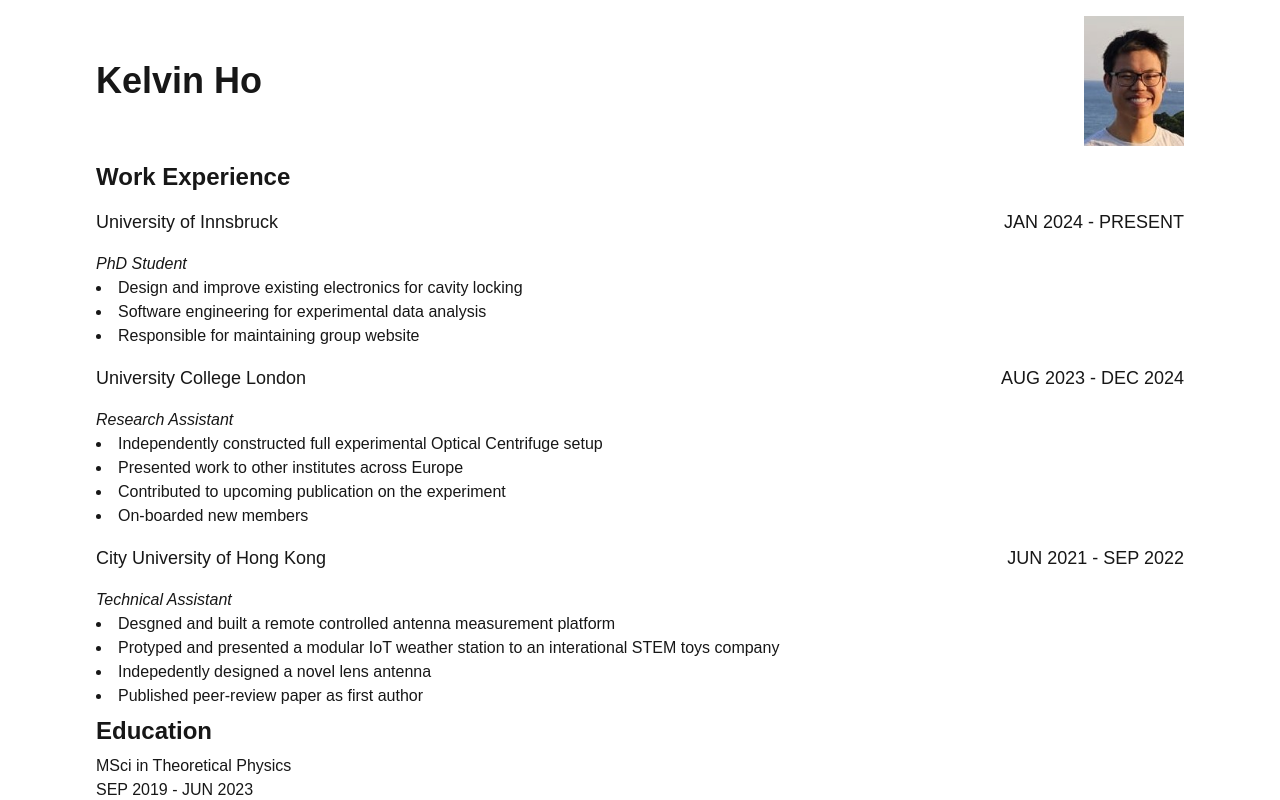
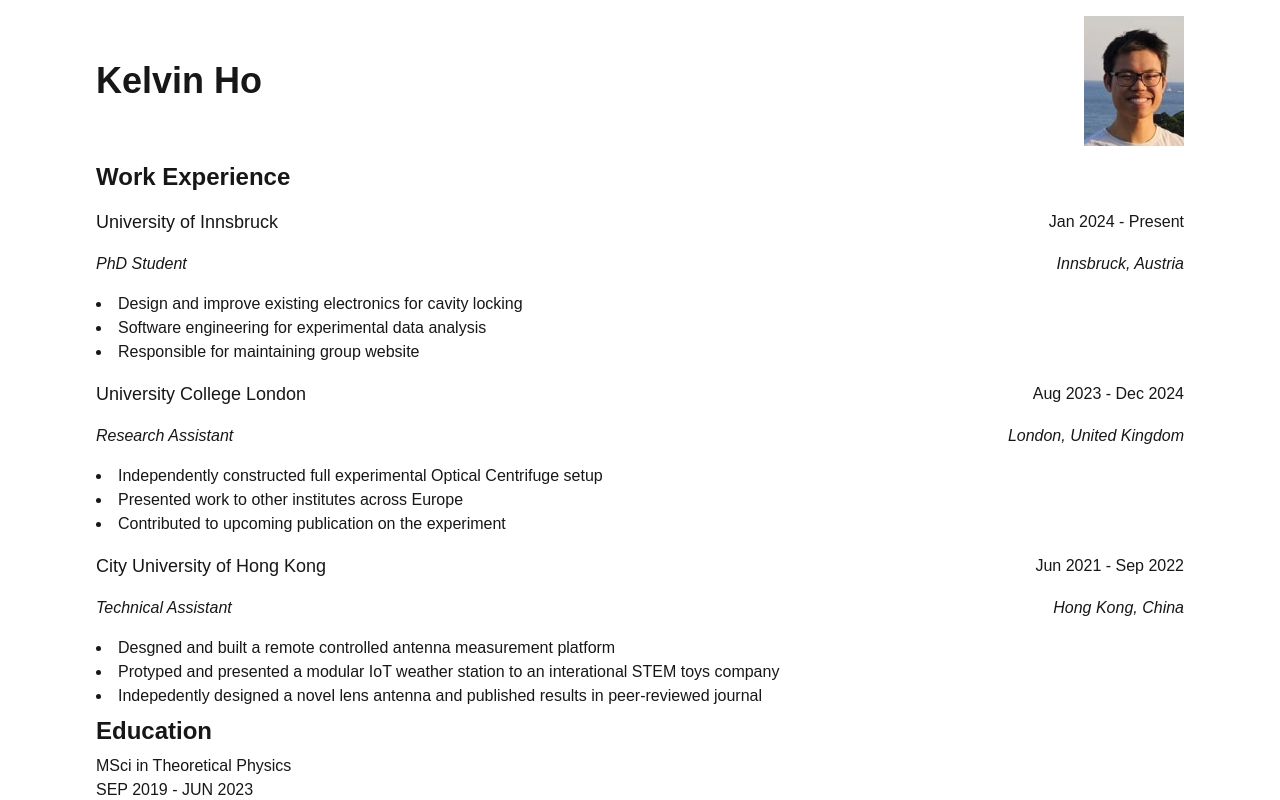
Before and after one commit to kakitkelvinho/cvbuilder, a Next.js app: page / in a window 1280 px wide. Shown: the top 800 px of the page. Built offline with nearby package versions, Linux system fonts and the light colour scheme.

Commit message:
modify components

```diff
--- a/src/components/awards.tsx
+++ b/src/components/awards.tsx
@@ -2,6 +2,7 @@ import SubHeader from "@/subcomponents/subheader";
 
 type awardProp = {
   title: string;
+  institution: string;
   location: string;
   date: string;
   description: string;
@@ -28,14 +29,16 @@ function Award({ award }: { award: awardProp }) {
 
 const hkses: awardProp = {
   title: "Hong Kong Scholarship for Excellence Scheme",
-  location: "HKSAR Government",
-  date: "SEP 2019 - JUN 2023",
+  institution: "HKSAR Government",
+  location: "Hong Kong, China",
+  date: "Sep 2019 - Jun 2023",
   description: "Full scholarship for 4 years tuition for my degree."
 }
 
 const tmentor: awardProp = {
   title: "Senior Mentor Administrative Excellence",
-  location: "University College London",
-  date: "SEP 2022 - JAN 2023",
+  institution: "University College London",
+  location: "London, United Kingdom",
+  date: "Sep 2022 - Jan 2023",
   description: "Outstanding organization and management of university's mentorship program."
 }
--- a/src/components/workexperience.tsx
+++ b/src/components/workexperience.tsx
@@ -3,6 +3,7 @@ import SubHeader from "@/subcomponents/subheader";
 type Experience = {
   title: string;
   location: string;
+  institution: string;
   date: string;
   achievements: string[];
 }
@@ -33,8 +34,9 @@ function WorkItem({ experience }: { experience: Experience }) {
 
 const phd: Experience = {
   title: "PhD Student",
-  location: "University of Innsbruck",
-  date: "JAN 2024 - PRESENT",
+  location: "Innsbruck, Austria",
+  institution: "University of Innsbruck",
+  date: "Jan 2024 - Present",
   achievements: [
     "Design and improve existing electronics for cavity locking",
     "Software engineering for experimental data analysis",
@@ -44,24 +46,24 @@ const phd: Experience = {
 
 const uclRA: Experience = {
   title: "Research Assistant",
-  location: "University College London",
-  date: "AUG 2023 - DEC 2024",
+  institution: "University College London",
+  location: "London, United Kingdom",
+  date: "Aug 2023 - Dec 2024",
   achievements: [
     "Independently constructed full experimental Optical Centrifuge setup",
     "Presented work to other institutes across Europe",
     "Contributed to upcoming publication on the experiment",
-    "On-boarded new members"
   ]
 }
 
 const cityuTA: Experience = {
   title: "Technical Assistant",
-  location: "City University of Hong Kong",
-  date: "JUN 2021 - SEP 2022",
+  institution: "City University of Hong Kong",
+  location: "Hong Kong, China",
+  date: "Jun 2021 - Sep 2022",
   achievements: [
     "Desgned and built a remote controlled antenna measurement platform",
     "Protyped and presented a modular IoT weather station to an interational STEM toys company",
-    "Indepedently designed a novel lens antenna",
-    "Published peer-review paper as first author"
+    "Indepedently designed a novel lens antenna and published results in peer-reviewed journal"
   ]
 }
--- /dev/null
+++ b/src/data/resume.json
@@ -0,0 +1,114 @@
+{
+  "basics": {
+    "name": "Kelvin Ho",
+    "label": "Programmer",
+    "image": "placeholder.jpg",
+    "email": "kakitkelvinho@gmail.com",
+    "phone": "(43) 6704014980",
+    "summary": "",
+    "profiles": [
+      {
+        "network": "LinkedIn",
+        "username": "kakitkelvinho",
+        "url": "https://www.linkedin.com/in/kakitkelvinho/"
+      },
+      {
+        "network": "GitHub",
+        "username": "kakitkelvinho",
+        "url": "https://github.com/kakitkelvinho/"
+      }
+    ]
+  },
+  "work": [
+    {
+      "name": "University of Innsbruck",
+      "position": "PhD Researcher / University Assistant (Pre-Doc)",
+      "startDate": "2024-01-15",
+      "endDate": "2025-08-31",
+      "summary": "Thesis topic: Quantum optomechanics with levitated nanospheres.",
+      "highlights": [
+        "Designed and implemented improvements to complex optical and electronic systems",
+        "Characterized and improved lock loops (PID control) for cavity stabilization",
+        "Constructed experimental and data analysis pipelines"
+      ]
+    },
+    {
+      "name": "University College London",
+      "position": "Research Assistant / Master's Student",
+      "startDate": "2022-08-15",
+      "endDate": "2023-12-31",
+      "summary": "",
+      "highlights": [
+        "Independently constructed full experimental Optical Centrifuge setup",
+        "Presented results to other European institutions",
+        "Contributed to upcoming publication on the experiment"
+      ]
+    }
+  ],
+  "education": [
+    {
+      "institution": "University College London",
+      "area": "Theoretical Physics",
+      "studyType": "MSci (Bachelors integrated)",
+      "startDate": "2019-09-01",
+      "endDate": "2023-06-09",
+      "score": "First Class with Honours (Highest possible grade)"
+    }
+  ],
+  "awards": [
+    {
+      "title": "Hong Kong Scholarship of Excellence",
+      "date": "2019-08-24",
+      "awarder": "Hong Kong Government",
+      "summary": "Full scholarship which covered all 4 years of tuition for my degree at UCL."
+    },
+    {
+      "title": "Senior Mentor Administrative Excellence",
+      "date": "2023-01-14",
+      "awarder": "University Collge London",
+      "summary": "For outstanding organization and administration of the mentorship program at UCL."
+    }
+  ],
+  "skills": [
+    {
+      "name": "Web Development",
+      "level": "Master",
+      "keywords": [
+        "HTML",
+        "CSS",
+        "JavaScript"
+      ]
+    }
+  ],
+  "languages": [
+    {
+      "language": "English",
+      "fluency": "Native speaker"
+    },
+    {
+      "language": "Cantonese",
+      "fluency": "Native speaker"
+    },
+    {
+      "language": "Mandarin",
+      "fluency": "Native speaker"
+    },
+    {
+      "language": "German",
+      "fluency": "Limited working proficiency"
+    },
+    {
+      "language": "French",
+      "fluency": "Limited working proficiency"
+    }
+  ],
+  "interests": [
+    {
+      "name": "Wildlife",
+      "keywords": [
+        "Ferrets",
+        "Unicorns"
+      ]
+    }
+  ]
+}
--- a/src/subcomponents/subheader.tsx
+++ b/src/subcomponents/subheader.tsx
@@ -1,11 +1,14 @@
-export default function SubHeader({ title, date, location }: { title: string, date: string, location: string }) {
+export default function SubHeader({ title, date, institution, location }: { title: string, date: string, institution: string, location: string }) {
   return (
     <>
       <div className="flex justify-between items-center my-4">
-        <h3 className="text-lg">{location}</h3>
-        <h3 className="text-lg">{date}</h3>
+        <h3 className="text-lg">{institution}</h3>
+        <h3 className="">{date}</h3>
       </div>
-      <h3 className="italic">{title}</h3>
+      <div className="flex justify-between items-center my-4">
+        <h3 className="italic">{title}</h3>
+        <h3 className="italic">{location}</h3>
+      </div>
     </>
   )
 }
```
